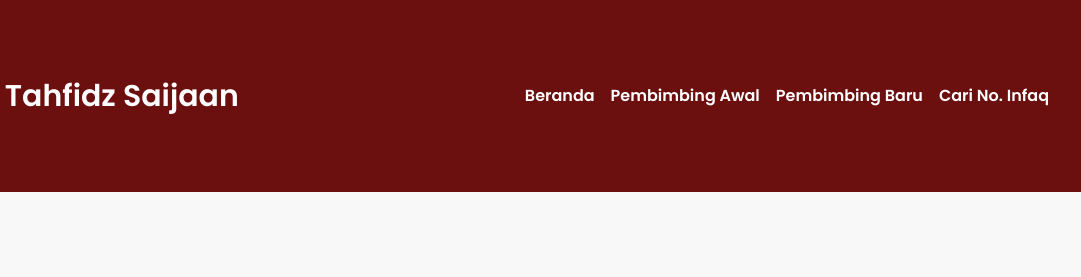
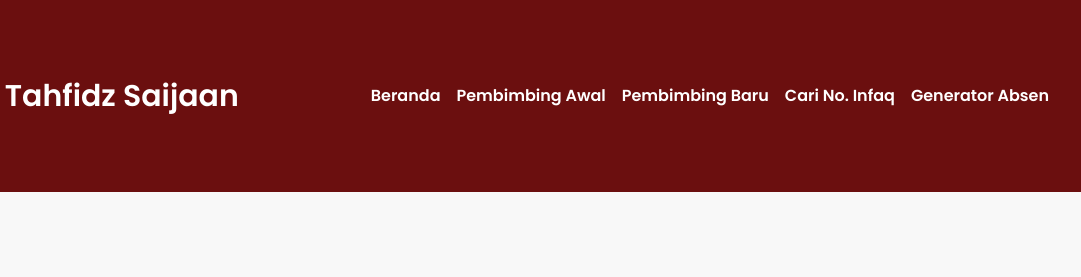
Before and after one commit to juniwardani/kelasbaru, a plain HTML site: page baru.html in a window 1280 px wide. Shown: the top 277 px of the page, 199-1280 px from the left. Drawn offline with nearby package versions, Linux system fonts and the light colour scheme.

Commit message:
Update baru.html

```diff
--- a/baru.html
+++ b/baru.html
@@ -25,6 +25,7 @@
                 <a href="awal.html" class="font-semibold hover:underline">Pembimbing Awal</a>
                 <a href="baru.html" class="font-semibold hover:underline">Pembimbing Baru</a>
                 <a href="infaq.html" class="font-semibold hover:underline">Cari No. Infaq</a>
+               <a href="abseninfaq.html" class="font-semibold hover:underline">Generator Absen</a>
             </nav>
         </div>
         <div id="mobile-menu" class="md:hidden hidden">
@@ -33,6 +34,7 @@
                 <a href="awal.html" class="font-semibold hover:underline">Pembimbing Awal</a>
                 <a href="baru.html" class="font-semibold hover:underline">Pembimbing Baru</a>
                 <a href="infaq.html" class="font-semibold hover:underline">Cari No. Infaq</a>
+                <a href="abseninfaq.html" class="font-semibold hover:underline">Generator Absen</a>
             </nav>
         </div>
     </header>
```
